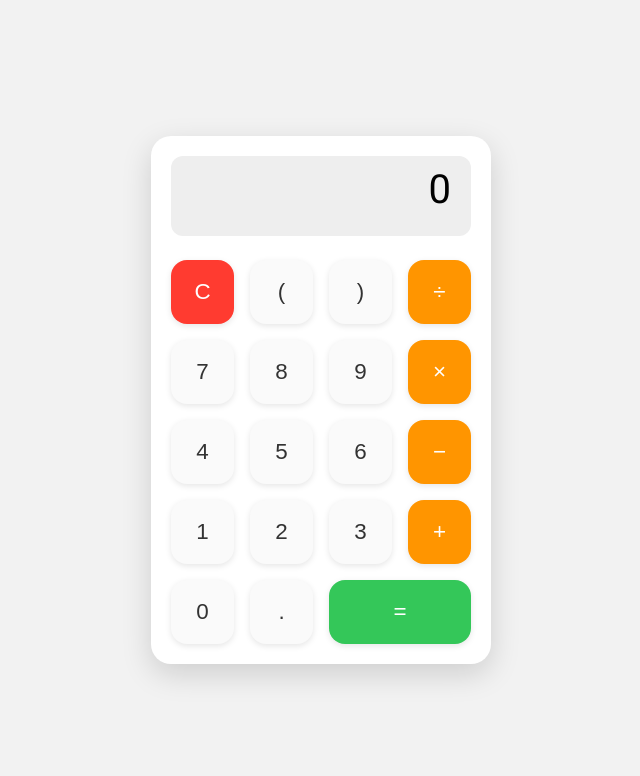
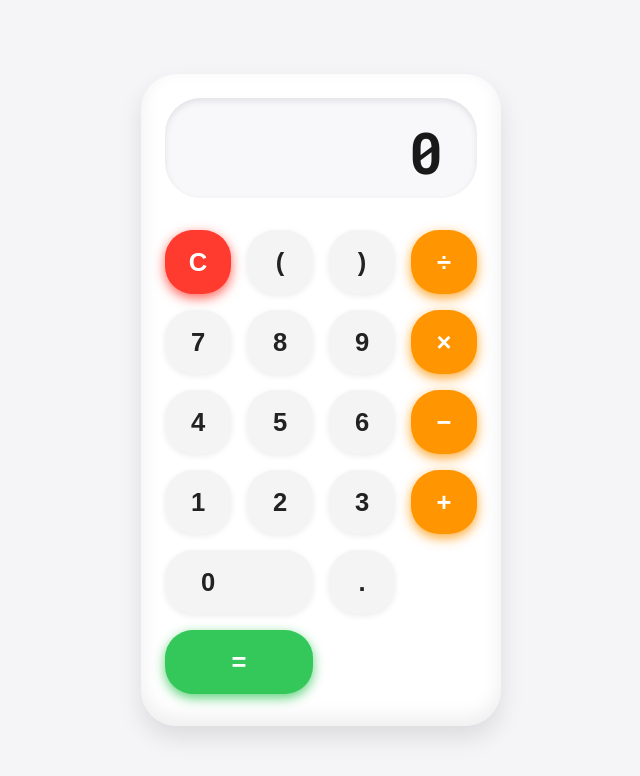
Before and after one commit to ahmadreza-alinasab/ahmadreza-alinasab.github.io, a plain HTML site: page calculator.html in a window 1280 px wide. Shown: the whole page, without its empty margins (319-959 px from the left). Drawn offline with Linux system fonts and the light colour scheme.

Commit message:
Xiaomi-style calculator UI
Created the base structure and layout for a simple calculator web app, inspired by Xiaomi's design. Added HTML and CSS for styling

```diff
--- a/calculator.html
+++ b/calculator.html
@@ -2,10 +2,10 @@
 <html lang="en">
 <head>
   <meta charset="UTF-8" />
-  <meta name="viewport" content="width=device-width, initial-scale=1.0"/>
-  <title>Xiaomi Style Calculator</title>
+  <meta name="viewport" content="width=device-width, initial-scale=1" />
+  <title>Xiaomi Calculator Replica</title>
   <style>
-    @import url('https://fonts.googleapis.com/css2?family=Roboto:wght@400;700&display=swap');
+    @import url('https://fonts.googleapis.com/css2?family=Roboto+Mono:wght@400;700&display=swap');
 
     * {
       box-sizing: border-box;
@@ -13,8 +13,8 @@
 
     body {
       margin: 0;
-      font-family: 'Roboto', sans-serif;
-      background-color: #f2f2f2;
+      background: #f5f5f7;
+      font-family: 'Roboto Mono', monospace;
       display: flex;
       justify-content: center;
       align-items: center;
@@ -22,103 +22,135 @@
     }
 
     .calculator {
-      background-color: #ffffff;
-      border-radius: 20px;
-      box-shadow: 0 10px 30px rgba(0, 0, 0, 0.15);
-      width: 340px;
-      padding: 20px;
+      background: #fff;
+      width: 360px;
+      border-radius: 36px;
+      box-shadow:
+        0 12px 24px rgba(0,0,0,0.1),
+        inset 0 -8px 20px #eee;
+      padding: 24px 24px 32px;
+      user-select: none;
     }
 
     .display {
-      width: 100%;
-      height: 80px;
-      background-color: #eeeeee;
-      border-radius: 12px;
-      font-size: 2.5em;
-      padding: 10px 20px;
+      background: #f8f8fa;
+      border-radius: 36px;
+      height: 100px;
+      font-size: 3.6rem;
+      line-height: 1.2;
+      color: #191919;
       text-align: right;
+      padding: 20px 32px;
+      box-shadow: inset 0 3px 6px #e1e1e6;
       overflow-x: auto;
+      white-space: nowrap;
+      letter-spacing: 0.03em;
+      font-weight: 600;
     }
 
     .buttons {
+      margin-top: 32px;
       display: grid;
       grid-template-columns: repeat(4, 1fr);
       gap: 16px;
-      margin-top: 24px;
     }
 
     button {
+      font-size: 1.6rem;
+      border-radius: 28px;
+      border: none;
+      cursor: pointer;
+      transition: background-color 0.2s ease, box-shadow 0.15s ease;
+      font-weight: 700;
+      box-shadow: 0 2px 6px rgba(0,0,0,0.08);
+      color: #222;
+      background: #f4f4f5;
+      user-select: none;
+      padding: 0;
       height: 64px;
-      border: none;
-      border-radius: 16px;
-      font-size: 1.4em;
-      background-color: #fafafa;
-      color: #333;
-      box-shadow: 0 2px 6px rgba(0,0,0,0.1);
-      cursor: pointer;
-      transition: background 0.2s ease;
+      display: flex;
+      justify-content: center;
+      align-items: center;
     }
 
-    button:hover {
-      background-color: #e0e0e0;
+    button:active {
+      box-shadow: inset 0 2px 4px rgba(0,0,0,0.15);
+      background-color: #ddd;
     }
 
     .operator {
-      background-color: #ff9500;
+      background: #ff9500;
       color: white;
+      box-shadow:
+        0 4px 12px #ff9500cc;
+      font-weight: 800;
     }
-
-    .operator:hover {
-      background-color: #e08900;
+    .operator:active {
+      background: #e08900;
+      box-shadow: inset 0 4px 8px #b26d00cc;
     }
 
     .clear {
-      background-color: #ff3b30;
+      background: #ff3b30;
       color: white;
+      box-shadow:
+        0 4px 12px #ff3b30cc;
+      font-weight: 800;
     }
-
-    .clear:hover {
-      background-color: #d7322a;
+    .clear:active {
+      background: #d7322a;
+      box-shadow: inset 0 4px 8px #9f241fcc;
     }
 
     .equal {
-      background-color: #34c759;
+      background: #34c759;
       color: white;
       grid-column: span 2;
+      box-shadow:
+        0 4px 12px #34c759cc;
+      font-weight: 800;
+    }
+    .equal:active {
+      background: #28a745;
+      box-shadow: inset 0 4px 8px #1f7033cc;
     }
 
-    .equal:hover {
-      background-color: #28a745;
+    /* Adjust zero button to be wider like Xiaomi style */
+    .zero {
+      grid-column: span 2;
+      justify-content: flex-start;
+      padding-left: 36px;
+      font-size: 1.6rem;
     }
   </style>
 </head>
 <body>
-  <div class="calculator">
-    <div class="display" id="display">0</div>
+  <div class="calculator" role="application" aria-label="Xiaomi style calculator">
+    <div class="display" id="display" aria-live="polite" aria-atomic="true">0</div>
     <div class="buttons">
-      <button class="clear" onclick="clearDisplay()">C</button>
-      <button onclick="appendValue('(')">(</button>
-      <button onclick="appendValue(')')">)</button>
-      <button class="operator" onclick="appendValue('/')">÷</button>
+      <button class="clear" aria-label="Clear" onclick="clearDisplay()">C</button>
+      <button aria-label="Open Parenthesis" onclick="appendValue('(')">(</button>
+      <button aria-label="Close Parenthesis" onclick="appendValue(')')">)</button>
+      <button class="operator" aria-label="Divide" onclick="appendValue('/')">÷</button>
 
-      <button onclick="appendValue('7')">7</button>
-      <button onclick="appendValue('8')">8</button>
-      <button onclick="appendValue('9')">9</button>
-      <button class="operator" onclick="appendValue('*')">×</button>
+      <button aria-label="Seven" onclick="appendValue('7')">7</button>
+      <button aria-label="Eight" onclick="appendValue('8')">8</button>
+      <button aria-label="Nine" onclick="appendValue('9')">9</button>
+      <button class="operator" aria-label="Multiply" onclick="appendValue('*')">×</button>
 
-      <button onclick="appendValue('4')">4</button>
-      <button onclick="appendValue('5')">5</button>
-      <button onclick="appendValue('6')">6</button>
-      <button class="operator" onclick="appendValue('-')">−</button>
+      <button aria-label="Four" onclick="appendValue('4')">4</button>
+      <button aria-label="Five" onclick="appendValue('5')">5</button>
+      <button aria-label="Six" onclick="appendValue('6')">6</button>
+      <button class="operator" aria-label="Minus" onclick="appendValue('-')">−</button>
 
-      <button onclick="appendValue('1')">1</button>
-      <button onclick="appendValue('2')">2</button>
-      <button onclick="appendValue('3')">3</button>
-      <button class="operator" onclick="appendValue('+')">+</button>
+      <button aria-label="One" onclick="appendValue('1')">1</button>
+      <button aria-label="Two" onclick="appendValue('2')">2</button>
+      <button aria-label="Three" onclick="appendValue('3')">3</button>
+      <button class="operator" aria-label="Plus" onclick="appendValue('+')">+</button>
 
-      <button onclick="appendValue('0')">0</button>
-      <button onclick="appendValue('.')">.</button>
-      <button class="equal" onclick="calculate()">=</button>
+      <button class="zero" aria-label="Zero" onclick="appendValue('0')">0</button>
+      <button aria-label="Decimal Point" onclick="appendValue('.')">.</button>
+      <button class="equal" aria-label="Equals" onclick="calculate()">=</button>
     </div>
   </div>
 
@@ -126,7 +158,7 @@
     const display = document.getElementById('display');
 
     function appendValue(value) {
-      if (display.innerText === '0') {
+      if(display.innerText === '0' && value !== '.') {
         display.innerText = value;
       } else {
         display.innerText += value;
@@ -139,7 +171,11 @@
 
     function calculate() {
       try {
-        display.innerText = eval(display.innerText.replace(/×/g, '*').replace(/÷/g, '/'));
+        // Replace Unicode operators with JS equivalents
+        let expression = display.innerText.replace(/÷/g, '/').replace(/×/g, '*').replace(/−/g, '-');
+        // Evaluate safely
+        let result = Function('"use strict";return (' + expression + ')')();
+        display.innerText = result;
       } catch (e) {
         display.innerText = 'Error';
       }
```
